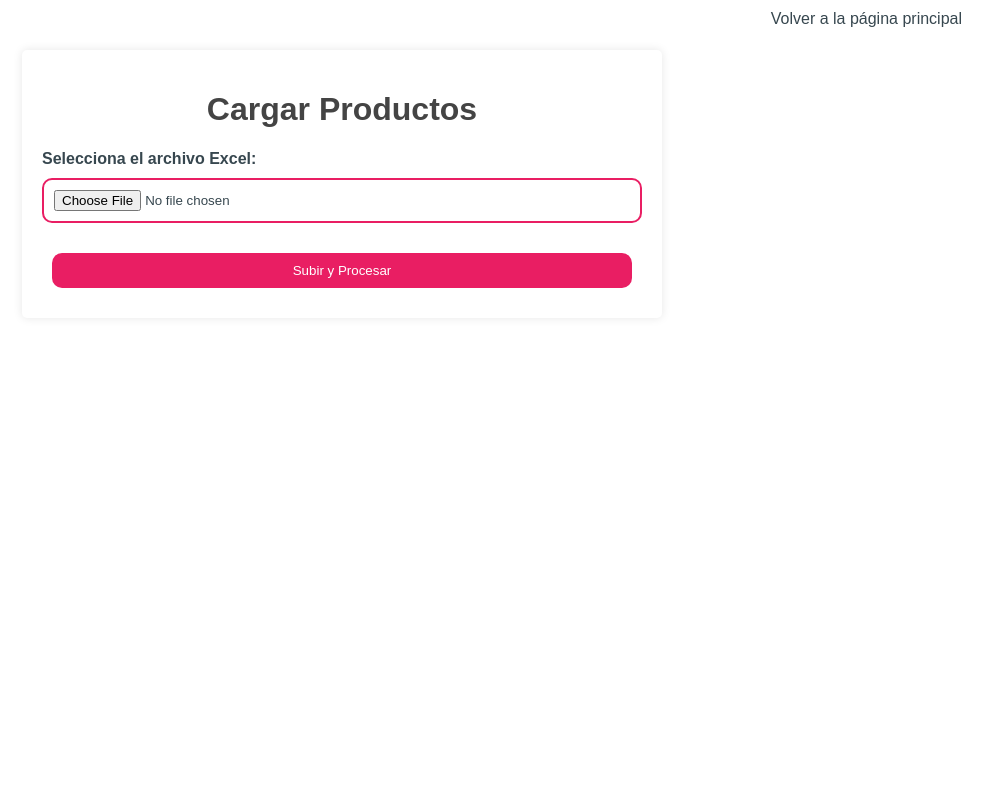
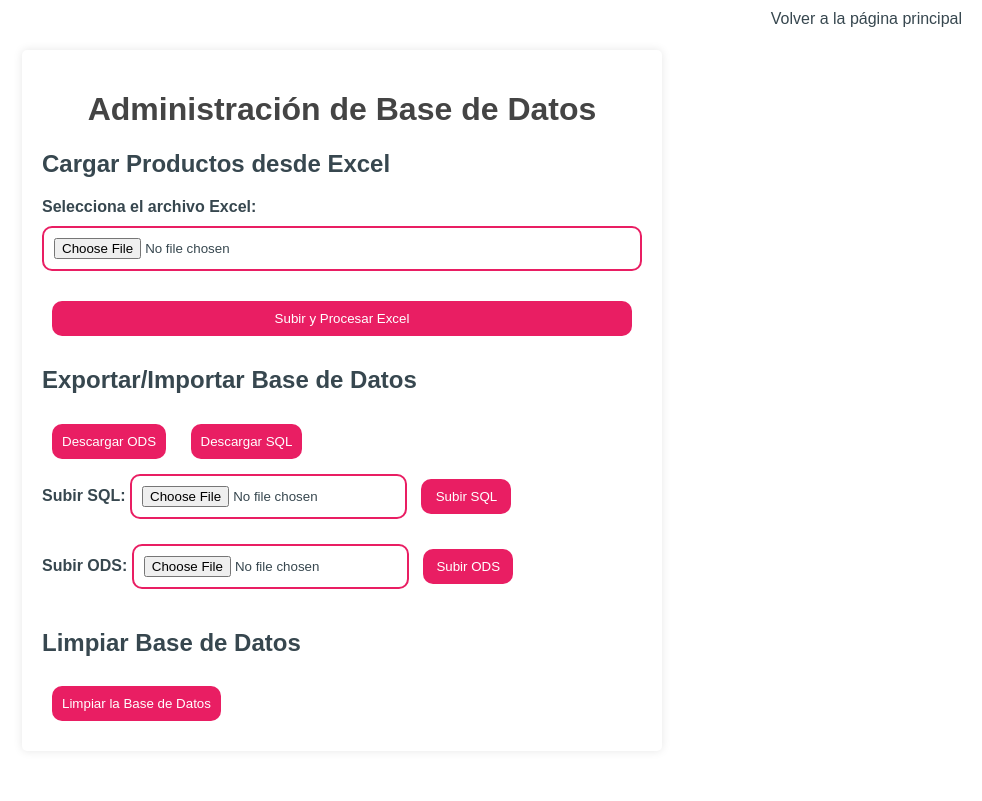
Before and after one commit to maicoleem/tienda, a Flask app: page /basedatos in a window 1280 px wide. Shown: the whole page, without its empty margins (298-1280 px from the left). Before the commit the page ends 288 px from the top, so only its background shows below. Run offline with Flask 3, Linux system fonts and the light colour scheme; data that the repository does not hold is empty.

Commit message:
base de datos

```diff
--- a/routes/basedatos.py
+++ b/routes/basedatos.py
@@ -6,9 +6,8 @@ from models import db, Socios, Proveedor
 import ezodf
 import io
 from datetime import datetime
-from sqlalchemy import create_engine
+from sqlalchemy import create_engine, text
 from sqlalchemy.orm import sessionmaker
-#from flask_alchemydumps import AlchemyDumps
 # Importa tus modelos de la base de datos
 from models import (
      Proveedor, Cliente, Empleado, Producto, Bodega,
@@ -197,23 +196,57 @@ def upload_ods():
     else:
         return jsonify({"message": "Error al subir el archivo ODS"}), 500
 
-# Inicializa flask-alchemydumps con tu instancia de Flask y SQLAlchemy
-alchemydumps = 'AlchemyDumps(current_app, db)'
+def export_db_to_sql(db_uri):
+    """Exporta toda la base de datos a un archivo SQL."""
+    engine = create_engine(db_uri)
+    metadata = db.metadata
+    sql_statements = []
+
+    with engine.connect() as connection:
+        # Primero, las definiciones de las tablas
+        for table in metadata.sorted_tables:
+            sql_statements.append(str(table.create(connection, checkfirst=True)))
+
+        # Luego, los datos de las tablas
+        for table in metadata.sorted_tables:
+            rows = connection.execute(table.select()).fetchall()
+            for row in rows:
+                insert_statement = table.insert().values(row)
+                sql_statements.append(str(insert_statement.compile(connection)))
+
+    return '\n'.join(sql_statements).encode('utf-8')
 
 @dataBase_db.route('/api/download_sql')
 def download_sql():
-     try:
-         filename = f"backup_{datetime.now().strftime('%Y%m%d_%H%M%S')}.sql"
-         backup = alchemydumps.export_data()
-         return send_file(
-             io.BytesIO(backup),
-             as_attachment=True,
-             download_name=filename,
-             mimetype="application/sql"
-             )
-     except Exception as e:
+    try:
+        filename = f"backup_{datetime.now().strftime('%Y%m%d_%H%M%S')}.sql"
+        backup = export_db_to_sql(current_app.config['SQLALCHEMY_DATABASE_URI'])
+        return send_file(
+            io.BytesIO(backup),
+            as_attachment=True,
+            download_name=filename,
+            mimetype="application/sql"
+        )
+    except Exception as e:
         print(f"Error al descargar el backup de la base de datos: {e}")
         return jsonify({"message": f"Error al descargar el backup de la base de datos: {e}"}), 500
+
+def import_sql_to_db(db_uri, sql_file):
+    """Importa la base de datos desde un archivo SQL."""
+    engine = create_engine(db_uri)
+
+    try:
+        with engine.begin() as connection:
+            sql_statements = sql_file.decode('utf-8').split(';')
+            for sql in sql_statements:
+                sql = sql.strip()
+                if sql:
+                    connection.execute(text(sql))
+
+        return True
+    except Exception as e:
+        print(f"Error al restaurar la base de datos: {e}")
+        return False
 
 @dataBase_db.route('/api/upload_sql', methods=['POST'])
 def upload_sql():
@@ -231,10 +264,30 @@ def upload_sql():
     file.save(file_path) # Guarda el archivo en la carpeta definida
     try:
         with open(file_path, 'rb') as f:
-           sql_file = f.read()
-        alchemydumps.import_data(sql_file)
-        return jsonify({"message": "Base de datos restaurada con exito"}), 200
+            sql_file = f.read()
+        if import_sql_to_db(current_app.config['SQLALCHEMY_DATABASE_URI'],sql_file):
+           return jsonify({"message": "Base de datos restaurada con exito"}), 200
+        else:
+            return jsonify({"message": "Error al restaurar la base de datos"}), 500
 
     except Exception as e:
         print(f"Error al restaurar la base de datos: {e}")
         return jsonify({"message": f"Error al restaurar la base de datos: {e}"}), 500
+
+def clear_database(db_uri):
+    """Limpia todas las tablas de la base de datos."""
+    engine = create_engine(db_uri)
+    metadata = db.metadata
+    with engine.begin() as connection:
+        for table in reversed(metadata.sorted_tables):
+             connection.execute(text(f'TRUNCATE TABLE {table.name} RESTART IDENTITY CASCADE;'))
+
+@dataBase_db.route('/api/clear_db', methods=['POST'])
+def clear_db():
+    """Endpoint para limpiar todas las tablas de la base de datos."""
+    try:
+        clear_database(current_app.config['SQLALCHEMY_DATABASE_URI'])
+        return jsonify({"message": "Todas las tablas han sido limpiadas con éxito."}), 200
+    except Exception as e:
+        print(f"Error al limpiar la base de datos: {e}")
+        return jsonify({"message": f"Error al limpiar la base de datos: {e}"}), 500
--- a/static/basedatos.css
+++ b/static/basedatos.css
@@ -1,10 +1,3 @@
-body {
-    font-family: Arial, sans-serif;
-    background-color: #f4f4f4;
-    color: #333;
-    margin: 0;
-    padding: 0;
-}
 .container {
     max-width: 600px;
     margin: 50px auto;
@@ -30,12 +23,6 @@ input[type="file"] {
 }
 button {
     padding: 10px;
-    background-color: #007BFF;
-    color: white;
     border: none;
     border-radius: 5px;
-    cursor: pointer;
 }
-button:hover {
-    background-color: #0056b3;
-}
--- a/static/basedatos.js
+++ b/static/basedatos.js
@@ -1,7 +1,25 @@
+document.addEventListener('DOMContentLoaded', () => {
+    let nueva_factura = null;
+    const uploadForm = document.getElementById('upload-form');
+    const downloadOdsBtn = document.getElementById('download-ods');
+    const downloadSqlBtn = document.getElementById('download-sql');
+    const sqlFileInput = document.getElementById('sql-file');
+    const uploadSqlBtn = document.getElementById('upload-sql-btn');
+    const odsFileInput = document.getElementById('ods-file');
+    const uploadOdsBtn = document.getElementById('upload-ods-btn');
+    const clearDbBtn = document.getElementById('clear-db')
 
-document.addEventListener('DOMContentLoaded', () =>{
-    let nueva_factura = null;
-    document.getElementById('upload-form').addEventListener('submit', async (event) => {
+    // Función para manejar errores en las respuestas
+    const handleResponseError = async (response, message = 'Ocurrió un error') => {
+        if (!response.ok) {
+            const error = await response.json();
+            alert(`${message}: ${error.message}`);
+            throw new Error(`HTTP error! status: ${response.status}`);
+        }
+    };
+
+    // Cargar Excel
+    uploadForm.addEventListener('submit', async (event) => {
         event.preventDefault();
         const fileInput = document.getElementById('excel-file');
         if (!fileInput.files[0]) {
@@ -17,13 +35,7 @@ document.addEventListener('DOMContentLoaded', () =>{
                 method: 'POST',
                 body: formData,
             });
-
-            if (!response.ok) {
-                const error = await response.json();
-                alert(`Error al cargar archivo: ${error.message}`);
-                return;
-            }
-
+            await handleResponseError(response, 'Error al cargar archivo');
             const { rows, socio, proveedor } = await response.json();
             let aporteTotal = 0;
 
@@ -46,13 +58,12 @@ document.addEventListener('DOMContentLoaded', () =>{
                 }),
             });
 
-            // Registrar productos
+
             // Registrar productos
             for (const row of rows) {
                 // Calcular ganancias y efectivo
                 const ganancia = row.precio_venta - row.precio_compra; // Precio venta - Precio compra
                 const efectivo = row.cantidad * row.precio_compra; // Cantidad * Precio compra
-
                 await fetch('/api/libro-registro', {
                     method: 'POST',
                     headers: { 'Content-Type': 'application/json' },
@@ -80,7 +91,6 @@ document.addEventListener('DOMContentLoaded', () =>{
                 });
             }
 
-
             alert(`Productos y aportes registrados correctamente. Aporte total: $${aporteTotal}`);
         } catch (error) {
             console.error('Error en el proceso:', error);
@@ -88,33 +98,101 @@ document.addEventListener('DOMContentLoaded', () =>{
         }
     });
 
-    const obtenerNuevaFactura = async () => {
+
+    // Descargar ODS
+    downloadOdsBtn.addEventListener('click', async () => {
+      try {
+          const response = await fetch('/basedatos/api/download_ods');
+          await handleResponseError(response, 'Error al descargar el archivo ODS');
+          const blob = await response.blob();
+          const url = window.URL.createObjectURL(blob);
+          const a = document.createElement('a');
+          a.href = url;
+          a.download = 'erp_data.ods';
+          document.body.appendChild(a);
+          a.click();
+          document.body.removeChild(a);
+          window.URL.revokeObjectURL(url);
+      } catch (error) {
+          console.error('Error al descargar el archivo ODS:', error);
+          alert('Ocurrió un error al descargar el archivo ODS.');
+      }
+  });
+    // Descargar SQL
+    downloadSqlBtn.addEventListener('click', async () => {
         try {
-            // Obtener el valor del prefijo ingresado en un input
-            const prefijo = "APORTE";
+            const response = await fetch('/basedatos/api/download_sql');
+            await handleResponseError(response, 'Error al descargar el archivo SQL');
+            const blob = await response.blob();
+            const url = window.URL.createObjectURL(blob);
+            const a = document.createElement('a');
+            a.href = url;
+            a.download = 'backup.sql';
+            document.body.appendChild(a);
+            a.click();
+            document.body.removeChild(a);
+            window.URL.revokeObjectURL(url);
+        } catch (error) {
+            console.error('Error al descargar el archivo SQL:', error);
+            alert('Ocurrió un error al descargar el archivo SQL.');
+        }
+    });
+    // Subir SQL
+    uploadSqlBtn.addEventListener('click', async () => {
+        if (!sqlFileInput.files[0]) {
+            alert('Por favor selecciona un archivo SQL');
+            return;
+        }
+        const formData = new FormData();
+        formData.append('file', sqlFileInput.files[0]);
 
-            if (!prefijo) {
-                alert("Por favor, ingrese un prefijo para buscar.");
-                return;
-            }
+        try {
+            const response = await fetch('/basedatos/api/upload_sql', {
+                method: 'POST',
+                body: formData,
+            });
+            await handleResponseError(response, 'Error al subir el archivo SQL');
+            alert('Base de datos restaurada con éxito.');
 
-            // Hacer la solicitud al backend con el prefijo como parámetro
-            const response = await fetch(`/api/factura-max?prefijo=${encodeURIComponent(prefijo)}`);
-            const datos = await response.json();
+        } catch (error) {
+            console.error('Error al subir el archivo SQL:', error);
+            alert('Ocurrió un error al subir el archivo SQL.');
+        }
+    });
+     // Subir ODS
+     uploadOdsBtn.addEventListener('click', async () => {
+        if (!odsFileInput.files[0]) {
+            alert('Por favor selecciona un archivo ODS');
+            return;
+        }
+        const formData = new FormData();
+        formData.append('file', odsFileInput.files[0]);
 
-            if (response.ok) {
-                // Mostrar el nuevo valor en el input de factura-nueva
-                nueva_factura = datos.nueva_factura;
-            } else {
-                console.error("Error:", datos.error);
-                alert(`Error: ${datos.error}`);
-            }
+        try {
+            const response = await fetch('/basedatos/api/upload_ods', {
+                method: 'POST',
+                body: formData,
+            });
+            await handleResponseError(response, 'Error al subir el archivo ODS');
+            alert('Base de datos restaurada con éxito.');
+
         } catch (error) {
-            console.error("Error al obtener la nueva factura:", error);
-            alert("Hubo un problema al obtener la nueva factura. Consulte la consola para más detalles.");
+            console.error('Error al subir el archivo ODS:', error);
+            alert('Ocurrió un error al subir el archivo ODS.');
         }
-    };
+    });
 
-    obtenerNuevaFactura();
-
-})
+      // Limpiar base de datos
+      clearDbBtn.addEventListener('click', async () => {
+        try {
+          const response = await fetch('/basedatos/api/clear_db', {
+            method: 'POST'
+          });
+          await handleResponseError(response, 'Error al limpiar la base de datos');
+          alert('Base de datos limpiada con éxito');
+        } catch (error) {
+          console.error('Error al limpiar la base de datos:', error);
+          alert('Ocurrió un error al limpiar la base de datos.');
+        }
+      });
+});
--- a/templates/basedatos.html
+++ b/templates/basedatos.html
@@ -3,20 +3,46 @@
 <head>
     <meta charset="UTF-8">
     <meta name="viewport" content="width=device-width, initial-scale=1.0">
-    <title>Registrar Productos</title>
-
+    <title>Administración de Base de Datos</title>
     <link rel="stylesheet" href="{{ url_for('static', filename='basedatos.css') }}">
     <link rel="stylesheet" href="{{ url_for('static', filename='main.css') }}">
     <script src="{{ url_for('static', filename='basedatos.js') }}" defer></script>
 </head>
 <body>
     <div class="container">
-        <h1>Cargar Productos</h1>
-        <form id="upload-form">
-            <label for="excel-file">Selecciona el archivo Excel:</label>
-            <input type="file" id="excel-file" accept=".xlsx" required>
-            <button type="submit">Subir y Procesar</button>
-        </form>
+        <h1>Administración de Base de Datos</h1>
+
+        <section>
+            <h2>Cargar Productos desde Excel</h2>
+            <form id="upload-form">
+                <label for="excel-file">Selecciona el archivo Excel:</label>
+                <input type="file" id="excel-file" accept=".xlsx" required>
+                <button type="submit">Subir y Procesar Excel</button>
+            </form>
+        </section>
+
+        <section>
+            <h2>Exportar/Importar Base de Datos</h2>
+            <div class="button-container">
+              <button id="download-ods">Descargar ODS</button>
+              <button id="download-sql">Descargar SQL</button>
+              <div class="upload-sql-section">
+                  <label for="sql-file">Subir SQL:</label>
+                  <input type="file" id="sql-file" accept=".sql">
+                  <button id="upload-sql-btn">Subir SQL</button>
+               </div>
+             <div class="upload-ods-section">
+                <label for="ods-file">Subir ODS:</label>
+                <input type="file" id="ods-file" accept=".ods">
+                <button id="upload-ods-btn">Subir ODS</button>
+            </div>
+
+             </div>
+        </section>
+         <section>
+                <h2>Limpiar Base de Datos</h2>
+              <button id="clear-db">Limpiar la Base de Datos</button>
+        </section>
     </div>
     <a href="/" style="position: absolute; top: 10px; right: 20px;">Volver a la página principal</a>
 </body>
```
Also changed, not shown: reqirements.txt (deleted, +0 -11 lines), 1 other file.
